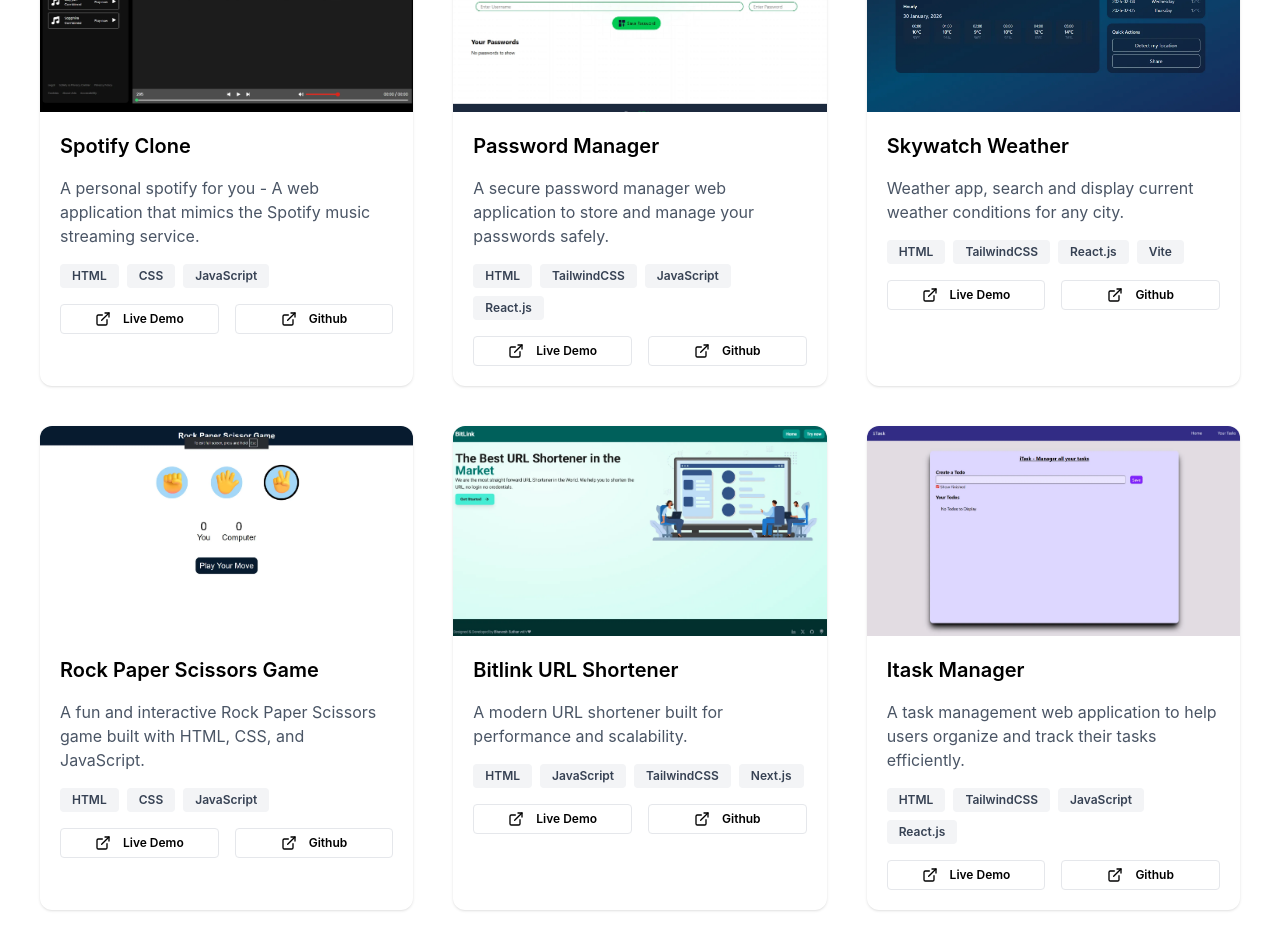
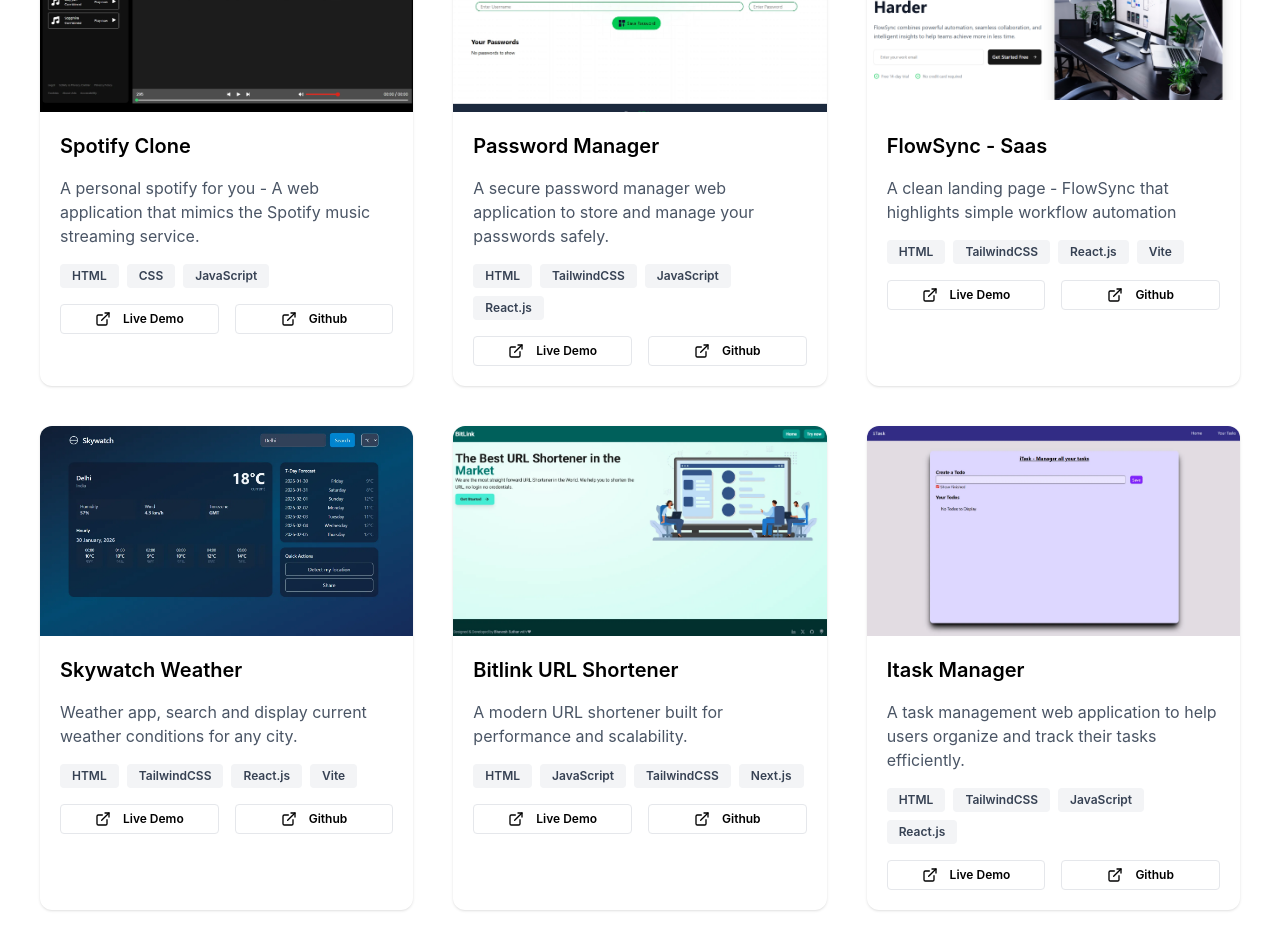
Before and after one commit to Bhavesh-1252/Bhavesh-s-Portfolio, a React (Vite) app: page / in a window 1280 px wide. Shown: the part 2480-3430 px from the top of the page. Built offline with nearby package versions, Linux system fonts and the light colour scheme; no server answers.

Commit message:
New Upates Brought

```diff
--- a/src/component/About.jsx
+++ b/src/component/About.jsx
@@ -5,7 +5,7 @@
 
     const downloadResume = () => {
         const link = document.createElement("a");
-        link.href = "https://drive.google.com/file/d/12pevdyz3jAfpt8mL3o8D70-_v7V2v_Ay/view?usp=drive_link";
+        link.href = "https://drive.google.com/file/d/1_dw_BOGpX0xu_hm6pGXGrRUaf5cu8L6k/view?usp=drive_link";
         link.target = "_blank";
         link.click();
     }
--- a/src/component/Project.jsx
+++ b/src/component/Project.jsx
@@ -29,11 +29,11 @@
                                         )}
                                     </div>
                                     <div className='flex gap-4 bottom-0'>
-                                        <Link to={project.liveUrl} reloadDocument className='flex gap-2 items-center w-full text-xs font-semibold border-1 justify-center border-gray-200 rounded-sm py-1.5 group/Link hover:border-blue-600 hover:bg-gray-50'>
+                                        <Link to={project.liveUrl} target='_blank' reloadDocument className='flex gap-2 items-center w-full text-xs font-semibold border-1 justify-center border-gray-200 rounded-sm py-1.5 group/Link hover:border-blue-600 hover:bg-gray-50'>
                                             <svg xmlns="http://www.w3.org/2000/svg" width="16" height="16" viewBox="0 0 24 24" fill="none" stroke="currentColor" strokeWidth="2" strokeLinecap="round" strokeLinejoin="round" className="lucide lucide-external-link mr-1 group-hover/Link:text-blue-600" aria-hidden="true"><path d="M15 3h6v6"></path><path d="M10 14 21 3"></path><path d="M18 13v6a2 2 0 0 1-2 2H5a2 2 0 0 1-2-2V8a2 2 0 0 1 2-2h6"></path></svg>
                                             <span className='group-hover/Link:text-blue-600'>Live Demo</span>
                                         </Link>
-                                        <Link to={project.githubUrl} reloadDocument className='flex gap-2 items-center w-full text-xs font-semibold border-1 justify-center border-gray-200 rounded-sm py-1.5 group/Link hover:border-blue-600 hover:bg-gray-50'>
+                                        <Link to={project.githubUrl} target='_blank' reloadDocument className='flex gap-2 items-center w-full text-xs font-semibold border-1 justify-center border-gray-200 rounded-sm py-1.5 group/Link hover:border-blue-600 hover:bg-gray-50'>
                                             <svg xmlns="http://www.w3.org/2000/svg" width="16" height="16" viewBox="0 0 24 24" fill="none" stroke="currentColor" strokeWidth="2" strokeLinecap="round" strokeLinejoin="round" className="lucide lucide-external-link mr-1 group-hover/Link:text-blue-600" aria-hidden="true"><path d="M15 3h6v6"></path><path d="M10 14 21 3"></path><path d="M18 13v6a2 2 0 0 1-2 2H5a2 2 0 0 1-2-2V8a2 2 0 0 1 2-2h6"></path></svg>
                                             <span className='group-hover/Link:text-blue-600'>Github</span>
                                         </Link>
--- a/src/data/profile.js
+++ b/src/data/profile.js
@@ -53,23 +53,23 @@
   },
   {
     id: 3,
+    title: "FlowSync - Saas",
+    description: "A clean landing page - FlowSync that highlights simple workflow automation",
+    technologies: ["HTML", "TailwindCSS", "React.js", "Vite"],
+    image: "/flowsync.webp",
+    imageAlt: "FlowSync - Saas",
+    liveUrl: "https://saas-flowsync.vercel.app/",
+    githubUrl: "https://github.com/Bhavesh-1252/Saas-Landing-Page"
+  },
+  {
+    id: 4,
     title: "Skywatch Weather",
     description: "Weather app, search and display current weather conditions for any city.",
     technologies: ["HTML", "TailwindCSS", "React.js", "Vite"],
     image: "/skywatch-weather.webp",
-    imageAlt : "Skywatch Weather",
+    imageAlt: "Skywatch Weather",
     liveUrl: "https://skywatchweather.vercel.app/",
     githubUrl: "https://github.com/Bhavesh-1252/Weather-app"
-  },
-  {
-    id: 4,
-    title: "Rock Paper Scissors Game",
-    description: "A fun and interactive Rock Paper Scissors game built with HTML, CSS, and JavaScript.",
-    technologies: ["HTML", "CSS", "JavaScript"],
-    image: "/rock-paper-scissor.webp",
-    imageAlt:"Rock Paper Scissor",
-    liveUrl: "https://rock-paper-scissor-eta-orcin.vercel.app/",
-    githubUrl: "https://github.com/Bhavesh-1252/RPS-Project"
   },
   {
     id: 5,
@@ -77,7 +77,7 @@
     description: "A modern URL shortener built for performance and scalability.",
     technologies: ["HTML", "JavaScript", "TailwindCSS", "Next.js"],
     image: "/bitlink-url-shortener.webp",
-    imageAlt:"Bitlink URL Shortener",
+    imageAlt: "Bitlink URL Shortener",
     liveUrl: "https://bitlinkshortener.vercel.app/",
     githubUrl: "https://github.com/Bhavesh-1252/Bitlink"
   },
```
Also changed, not shown: public/flowsync.webp (added), public/rock-paper-scissor.webp (deleted).
